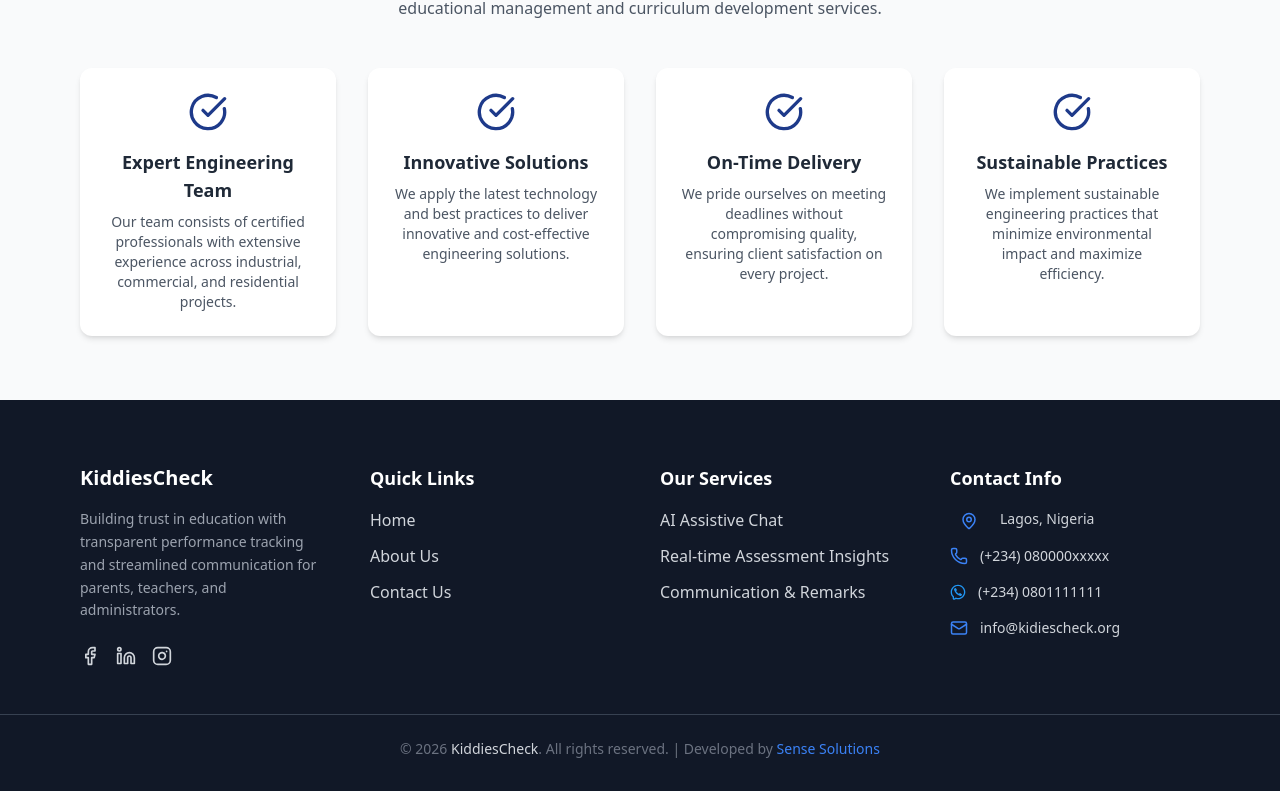
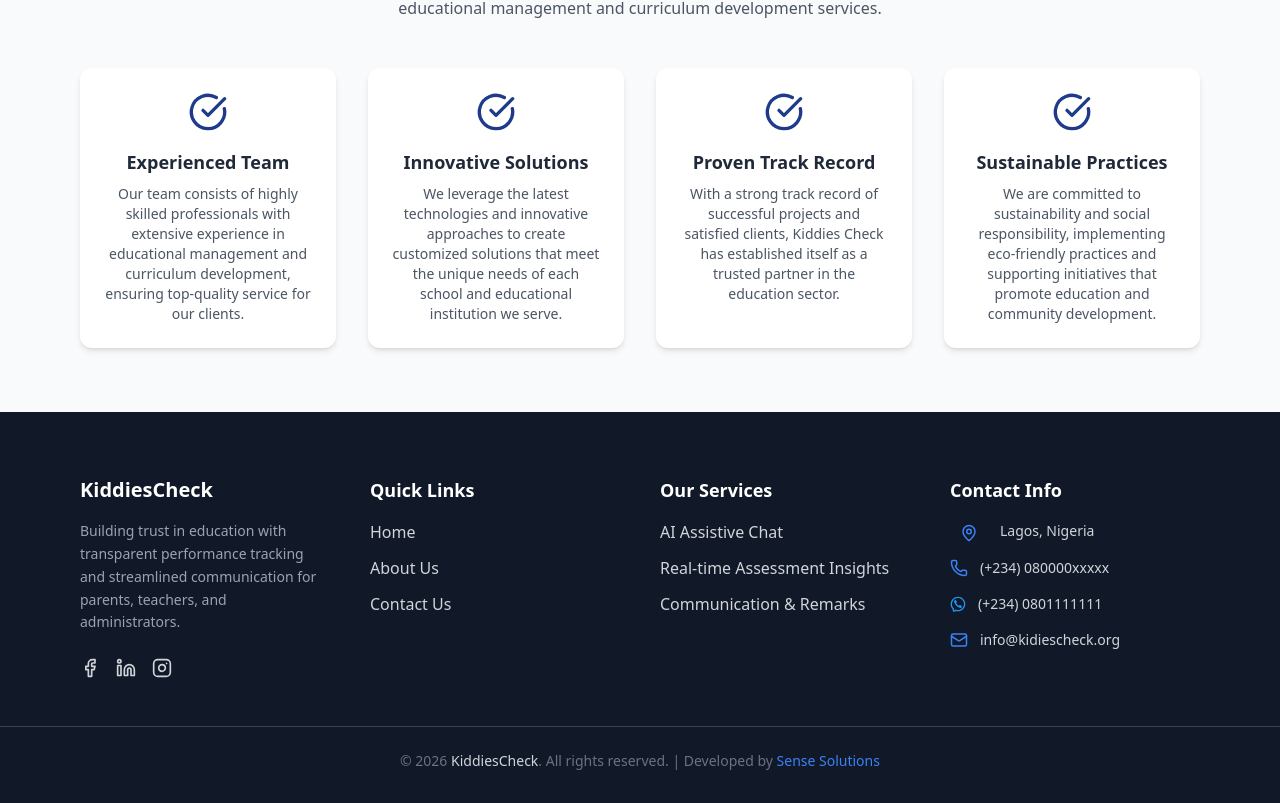
Before and after one commit to Azeezfasasi/kiddies-check, a Next.js app: page /about-us in a window 1280 px wide. Shown: the part 3172-3975 px from the top of the page. Built offline with nearby package versions, Linux system fonts and the light colour scheme; no server answers; the database is empty.

Commit message:
updated why choose us

```diff
--- a/src/components/home-component/WhyChooseUs.js
+++ b/src/components/home-component/WhyChooseUs.js
@@ -1,21 +1,22 @@
 import { CheckCircle } from "lucide-react";
 
+// align the content to match Kiddies check content for why choose us.
 const features = [
   {
-    title: "Expert Engineering Team",
-    description: "Our team consists of certified professionals with extensive experience across industrial, commercial, and residential projects.",
+    title: "Experienced Team",
+    description: "Our team consists of highly skilled professionals with extensive experience in educational management and curriculum development, ensuring top-quality service for our clients.",
   },
   {
     title: "Innovative Solutions",
-    description: "We apply the latest technology and best practices to deliver innovative and cost-effective engineering solutions.",
+    description: "We leverage the latest technologies and innovative approaches to create customized solutions that meet the unique needs of each school and educational institution we serve.",
   },
   {
-    title: "On-Time Delivery",
-    description: "We pride ourselves on meeting deadlines without compromising quality, ensuring client satisfaction on every project.",
+    title: "Proven Track Record",
+    description: "With a strong track record of successful projects and satisfied clients, Kiddies Check has established itself as a trusted partner in the education sector.",
   },
   {
     title: "Sustainable Practices",
-    description: "We implement sustainable engineering practices that minimize environmental impact and maximize efficiency.",
+    description: "We are committed to sustainability and social responsibility, implementing eco-friendly practices and supporting initiatives that promote education and community development.",
   },
 ];
 
```
